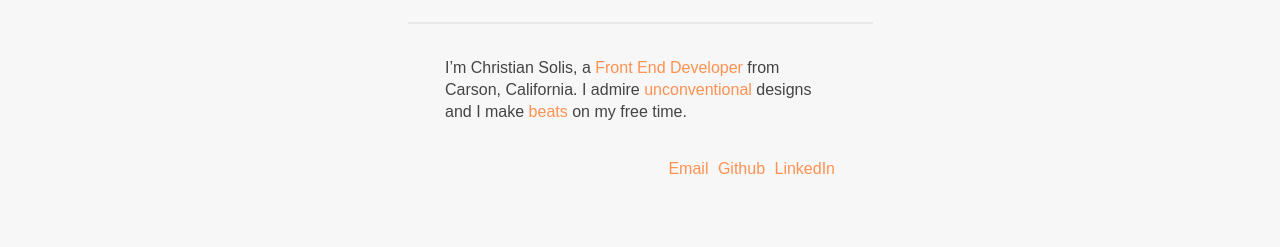
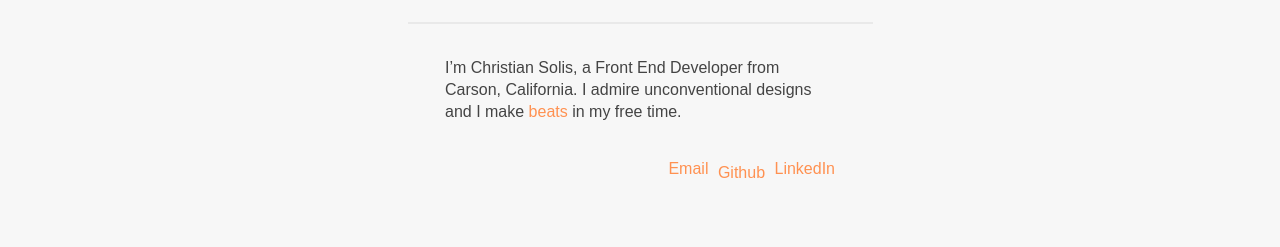
Before and after one commit to chrissschin/chrissschin.github.io, a website: page index.html in a window 1280 px wide. Shown: the part 551-798 px from the top of the page. Drawn offline with nearby package versions, Linux system fonts and the light colour scheme.

Commit message:
fixed some typos

```diff
--- a/gulpfile.js
+++ b/gulpfile.js
@@ -1,4 +1,4 @@
-'use-strict'
+'use strict'
 
 var gulp = require('gulp'),
     sass = require('gulp-sass'),
--- a/index.html
+++ b/index.html
@@ -75,11 +75,11 @@
         <hr class="ln">
     </div>
        <header class="header-content">
-           <h3>&#09 I’m Christian Solis, a <b class="org">Front End Developer</b> from Carson, California. I admire<b class="org"> unconventional</b> designs and I make <a href="http://soundcloud.com/chinnnn">beats</a> on my free time.</h3>
+           <h3>&#09 I’m Christian Solis, a Front End Developer from Carson, California. I admire unconventional designs and I make <a href="http://soundcloud.com/chinnnn">beats</a> in my free time.</h3>
            <br>
            <ul class="social-links">
                <li class="social-link"><a href="mailto:solischris92@gmail.com" class="hvr-underline-from-left">Email</a></li>
-               <li class="social-link"><a href="http://github.com/chrissschin" class="hvr-underline-from-left">Github</a></li>
+               <li class="social-link"><a href="http://github.com/chrissschin" target="_blank" sclass="hvr-underline-from-left">Github</a></li>
                <li class="social-link"><a href="https://www.linkedin.com/in/christianmsus" target="_blank" class="hvr-underline-from-left">LinkedIn</a></li>
            </ul>
        </header>
```
